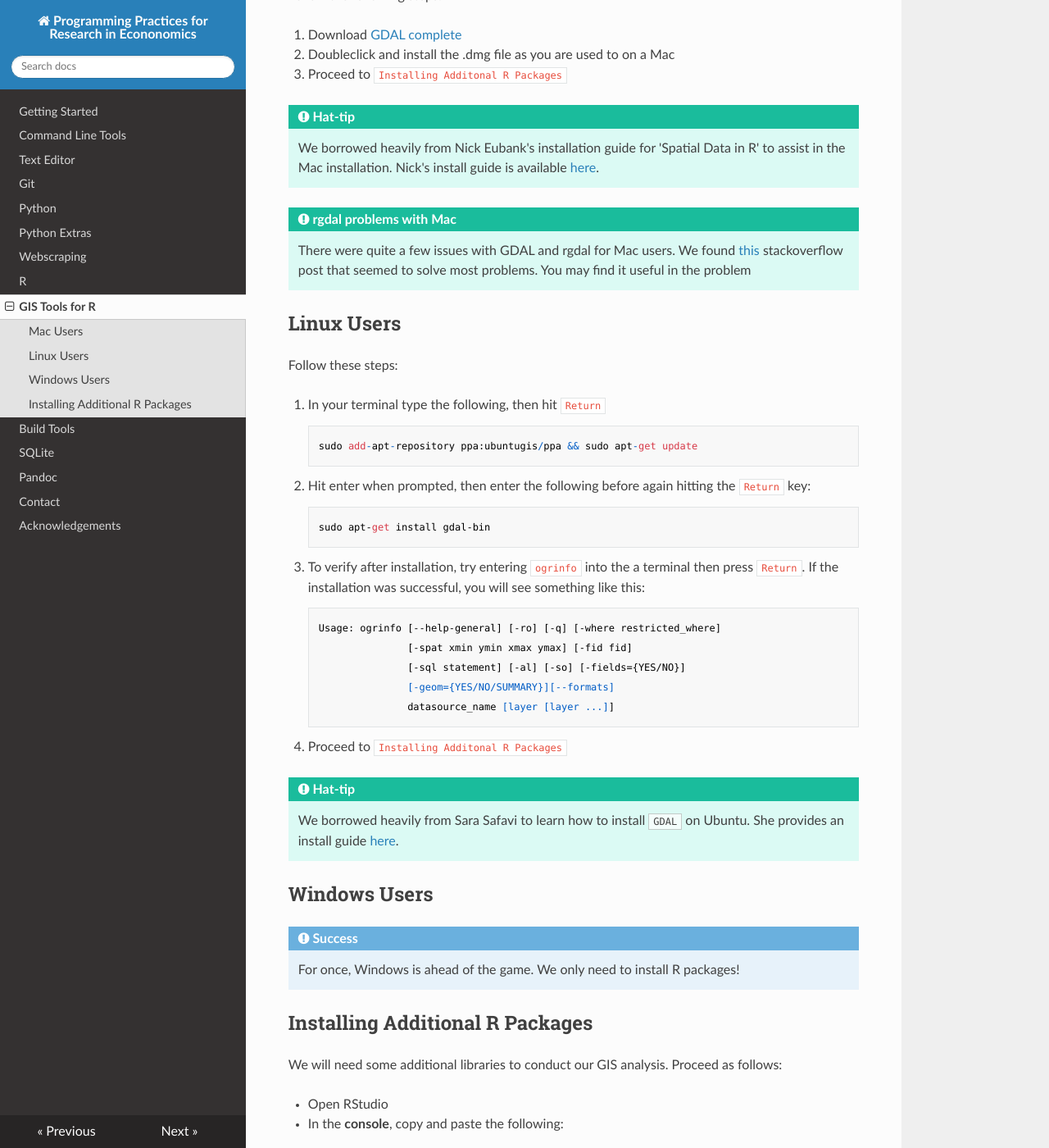
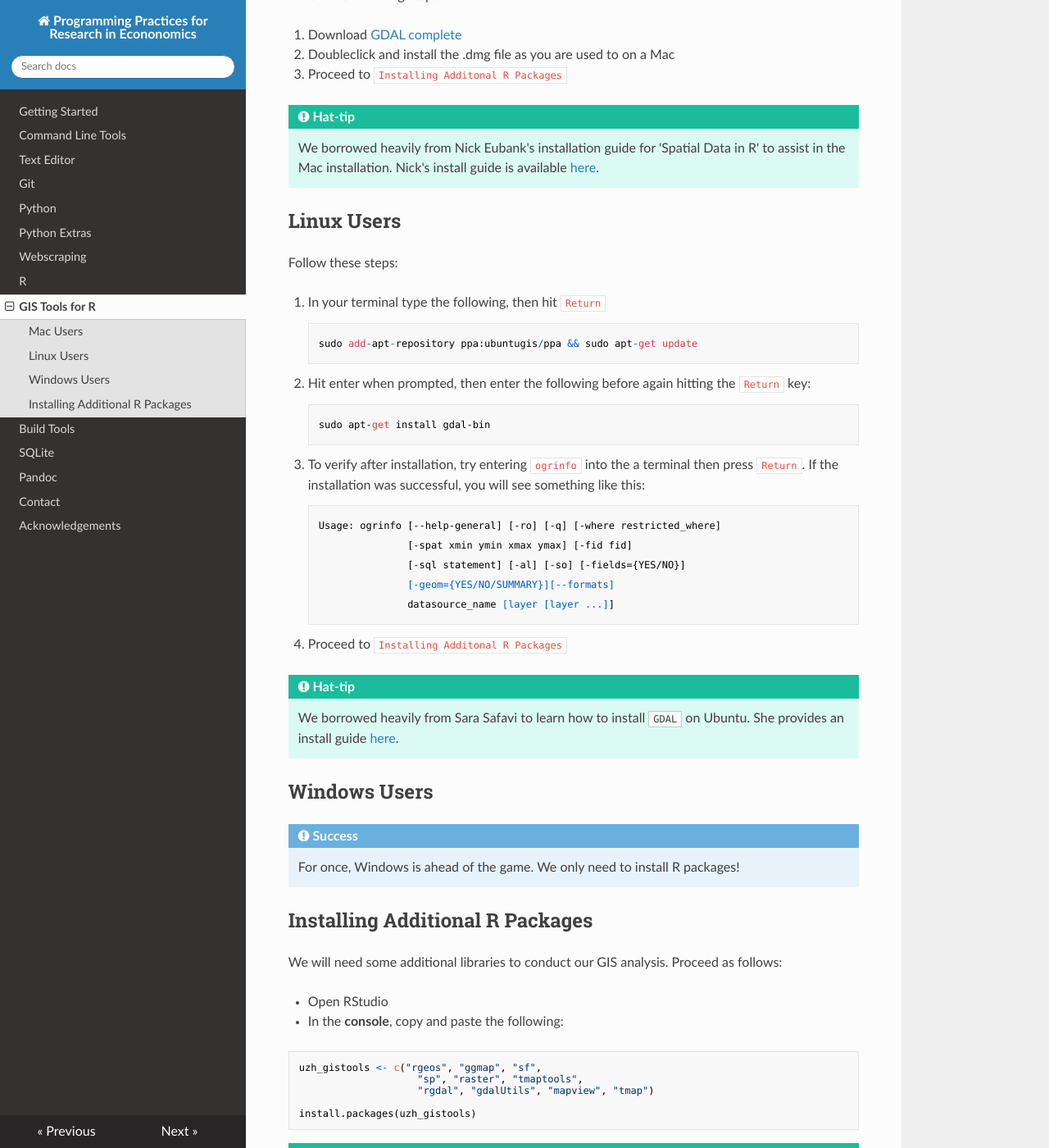
Before and after one commit to pp4rs/DEPRECATED-installation-guide, an MkDocs documentation site: the page built from docs/gis.md, in a window 1280 px wide and 1400 px high, scrolled down 305 px. Shown: the whole window at 82% size. Built offline with MkDocs 1.6.1, drawn with Linux system fonts in a browser that asks for light colours; nearby versions of some CDN libraries; old or Windows-style settings are respelled for this version of MkDocs; some of the changed text lies outside the part shown.

Commit message:
moved rgdal issue with mac to the R packages section

```diff
--- a/docs/gis.md
+++ b/docs/gis.md
@@ -14,11 +14,6 @@
 !!! tip "Hat-tip"
     We borrowed heavily from Nick Eubank's installation guide for 'Spatial Data in R' to assist in the Mac installation.
     Nick's install guide is available [here](http://www.nickeubank.com/wp-content/uploads/2015/10/RGIS1_SpatialDataTypes_part0_setup.html).
-
-!!! tip "rgdal problems with Mac"
-    There were quite a few issues with GDAL and rgdal for Mac users.
-    We found [this](https://stackoverflow.com/questions/34333624/trouble-installing-rgdal) stackoverflow post that seemed to solve most problems.
-    You may find it useful in the problem
 
 ## Linux Users
 
```
Also changed, not shown: other parts of docs/gis.md (+6 -0 lines).
